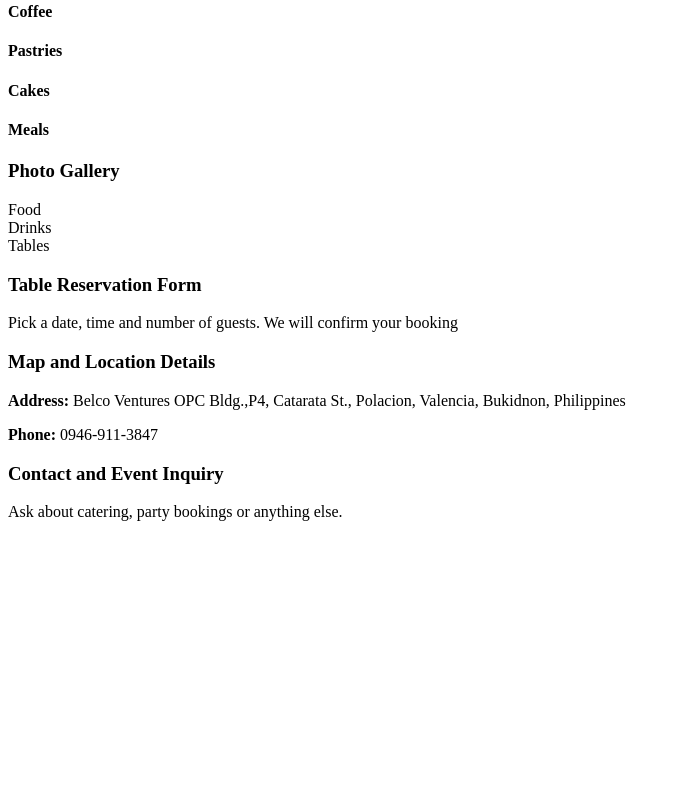
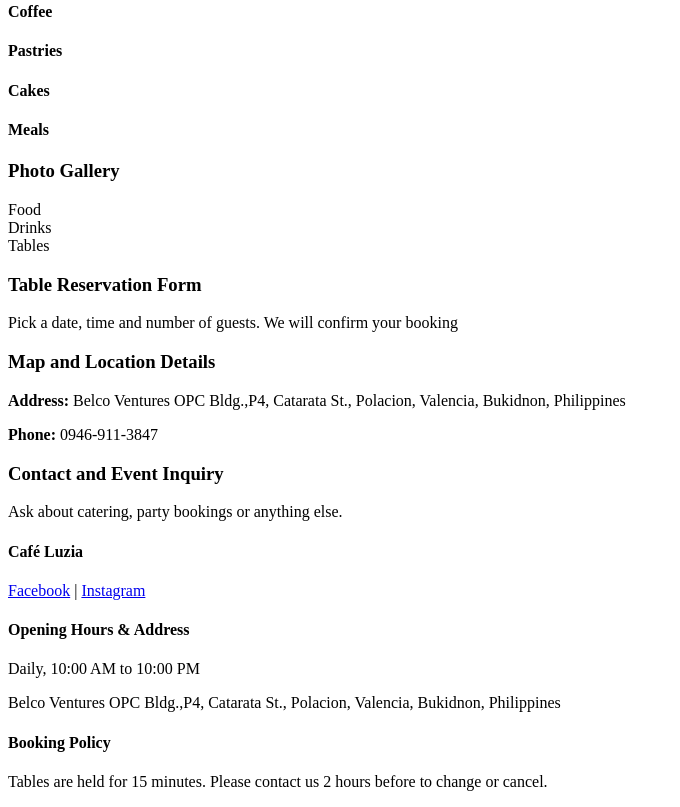
Before and after one commit to quimlatclarissm-01/quimlat-website, a plain HTML site: page index.html in a window 1280 px wide. Shown: the part 460-1267 px from the top of the page, without its empty margins (0-680 px from the left). Before the commit the page ends 997 px from the top, so only its background shows below. Drawn offline with Linux system fonts and the light colour scheme; files that its build step writes are made by us from their sources.

Commit message:
add footer

```diff
--- a/index.html
+++ b/index.html
@@ -83,6 +83,22 @@
             </div>
         </section>
 
+        <footer>
+            <div>
+                <h4>Café Luzia</h4>
+                <p><a href="https://www.facebook.com/LuizasDessertHouseValencia/">Facebook</a> | <a href="https://www.instagram.com/luizasdesserthouse">Instagram</a></p>
+            </div>
+            <div>
+                <h4>Opening Hours &amp; Address</h4>
+                <p>Daily, 10:00 AM to 10:00 PM</p>
+                <p>Belco Ventures OPC Bldg.,P4, Catarata St., Polacion, Valencia, Bukidnon, Philippines</p>
+            </div>
+            <div>
+                <h4>Booking Policy</h4>
+                <p>Tables are held for 15 minutes. Please contact us 2 hours before to change or cancel.</p>
+            </div>
+        </footer>
+
     </main>
 </body>
 </html>
```
